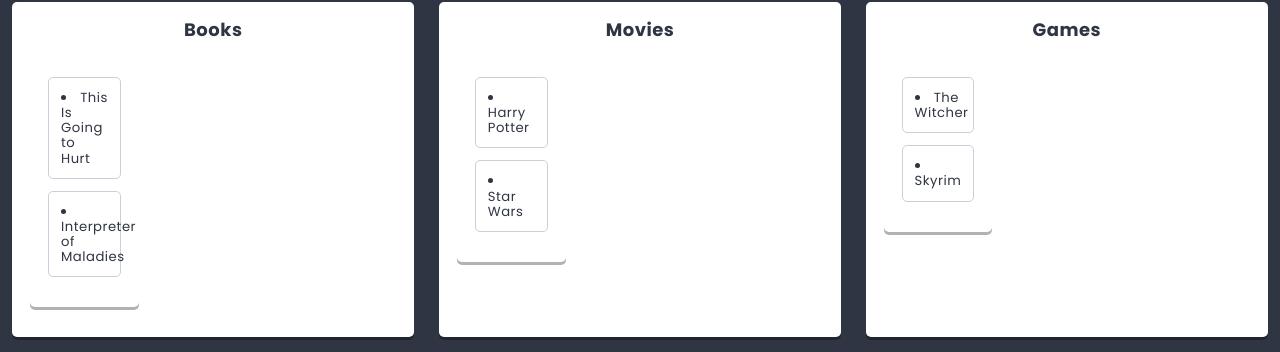
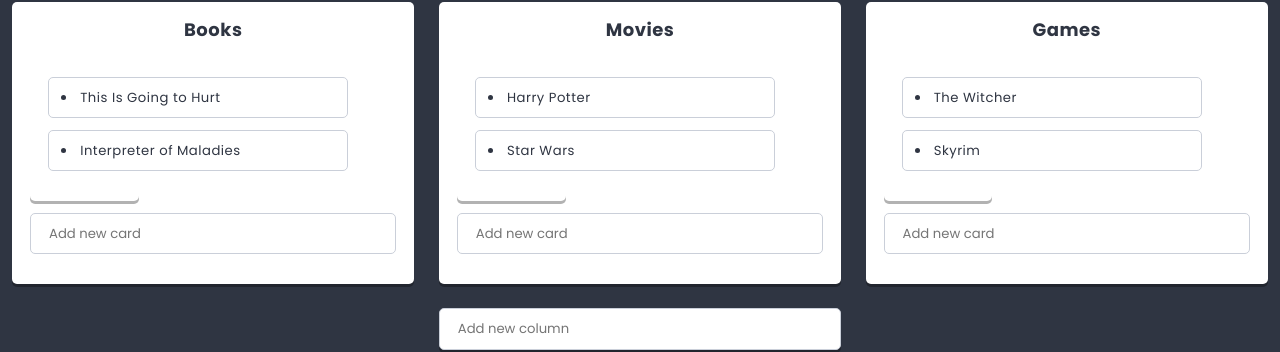
Before and after one commit to RumianekMarek/Notatki-reackt, a React app: page /search/1 in a window 1280 px wide. Shown: the part 430-782 px from the top of the page. Built offline with nearby package versions, Linux system fonts and the light colour scheme.

Commit message:
Added Creator

```diff
--- a/src/components/Card/Card.js
+++ b/src/components/Card/Card.js
@@ -12,7 +12,7 @@ class Card extends React.Component {
     return (
       <section className={styles.component}>
         <li>{this.props.title}</li>
-      </section>
+        </section>
     )
   }
 }
--- a/src/components/Card/Card.scss
+++ b/src/components/Card/Card.scss
@@ -7,4 +7,5 @@
   padding: $base-size;
   margin: 0 0 $base-size 0;
   border-radius: $radius;
+  min-width: 300px;
 }
--- a/src/components/Column/Column.js
+++ b/src/components/Column/Column.js
@@ -3,6 +3,7 @@ import PropTypes from 'prop-types';
 import styles from './Column.scss';
 import Card from '../Card/Card';
 import { settings } from '../../data/dataStore';
+import Creator from '../Creator/Creator';
 
 class Column extends React.Component {
   state = {
@@ -43,6 +44,9 @@ class Column extends React.Component {
             <Card key={key} {...cardsProps} />
           ))}
         </div>
+        <div className={styles.creator}>
+          <Creator text={settings.cardCreatorText} action={title => this.addCard(title)} />
+        </div>
       </section>
     )
   }
--- a/src/components/Creator/Creator.scss
+++ b/src/components/Creator/Creator.scss
@@ -11,6 +11,7 @@
     margin: 0 0 $base-size 0;
     font-family: $font-text;
     border-radius: $radius;
+    min-width: 250px;
   }
 }
 
```
